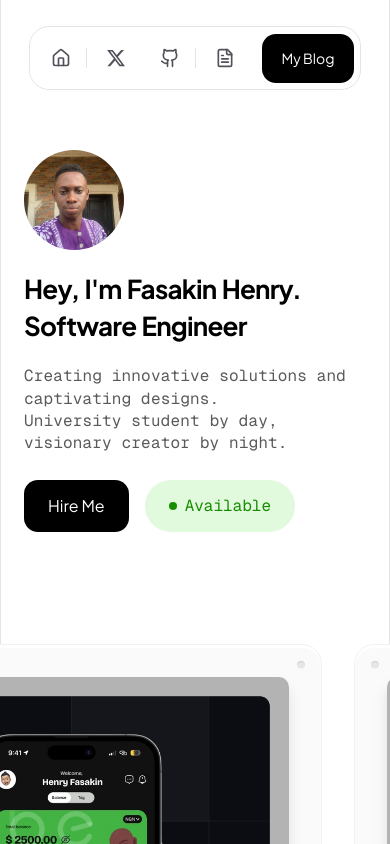
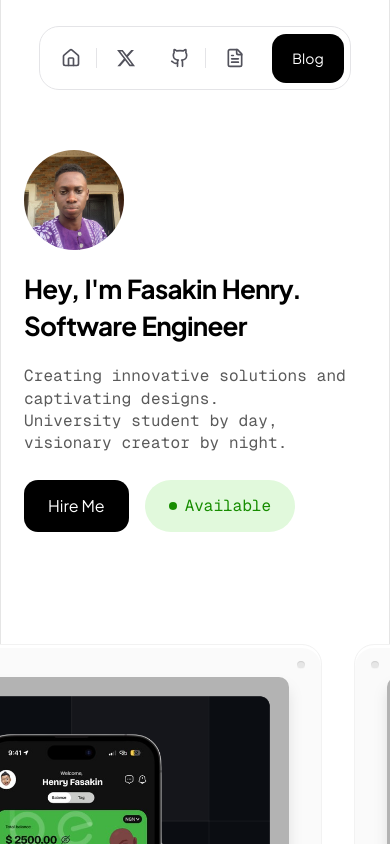
Before and after one commit to fasakinhenry/portfolio, a Next.js app: page / in a window 390 px wide. Shown: the top 844 px of the page. Built offline with nearby package versions, Linux system fonts and the light colour scheme.

Commit message:
chore: update text on nav

```diff
--- a/src/components/Navbar.jsx
+++ b/src/components/Navbar.jsx
@@ -78,7 +78,7 @@ export default function Navbar() {
           className='bg-black text-white py-[14px] px-[20px] md:px-[22px] rounded-[14px] text-sm hover:opacity-90 duration-[300ms] transition-all hover:px-[28px] ml-2 md:ml-1'
         >
           <span className='hidden font-jakarta md:flex'>My Blog</span>
-          <span className='md:hidden font-jakarta'>My Blog</span>
+          <span className='md:hidden font-jakarta'>Blog</span>
         </a>
       </motion.nav>
     </header>
```
